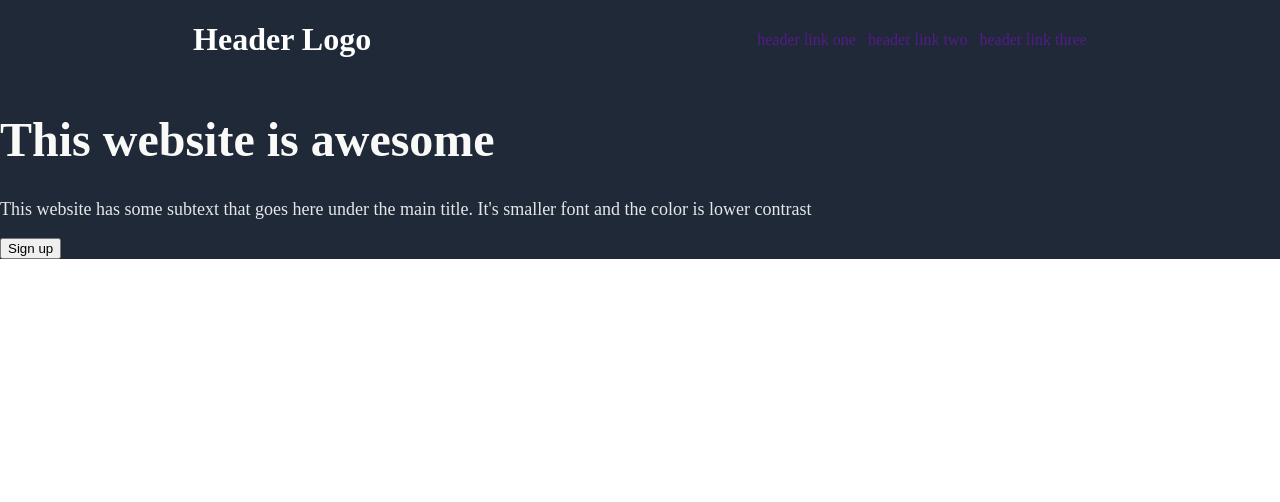
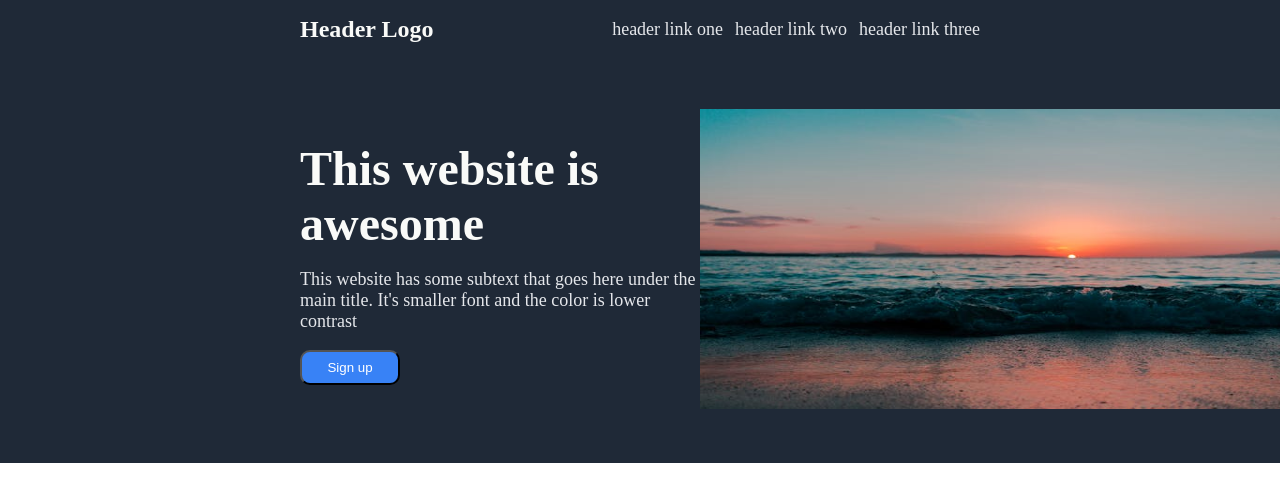
Before and after one commit to Eli1058/landing-page, a plain HTML site: page index.html in a window 1280 px wide. Drawn offline with Linux system fonts and the light colour scheme.

Commit message:
Reorganize and upate first section of page
Completely restructured first section html
Changed styles.css to more accurately refelct target design.
Added images folder and one image.

```diff
--- a/index.html
+++ b/index.html
@@ -8,24 +8,31 @@
 
     <body>
         <div class="sections-container">
-            <div class="header">
-                <h1>Header Logo</h1>
-                <ul>
-                    <li><a href="">header link one</a></li>
-                    <li><a href="">header link two</a></li>
-                    <li><a href="">header link three</a></li>
-                </ul>
-            </div>
+            <div class="section-1">
+                <div class="header">
+                    <h1 class="logo">Header Logo</h1>
+                    <ul class="secondary-text">
+                        <li><a>header link one</a></li>
+                        <li><a>header link two</a></li>
+                        <li><a>header link three</a></li>
+                    </ul>
+                </div>
 
-            <div class="section-1">
-                <h1 id="main-text">This website is awesome</h1>
-                <p id="secondary-text">
-                    This website has some subtext that goes here
-                    under the main title. It's smaller font and
-                    the color is lower contrast
-                </p>
-                <button>Sign up</button>
-                <img>
+                <div class="container-1">
+                    <div class=container-2>
+                        <h1 class="main-text">This website is awesome</h1>
+                        <p class="secondary-text">
+                            This website has some subtext that goes here under
+                            the main title. It's smaller font and the color
+                            is lower contrast
+                        </p>
+                        <button>Sign up</button>
+                    </div>
+                    <div class="sunset-container">
+                        <img class="sunset" src="images/pexels-jayson-delos-santos-1139541.jpg" alt="Sunset over a sandy beach.">
+                    </div>
+                </div>
+
             </div>
 
             <div class="section-2">
--- a/styles.css
+++ b/styles.css
@@ -12,20 +12,13 @@ body{
     flex-direction: column;
 }
 
-.header{
-    display: flex;
-    background-color:#1F2937;
-    color: white;
-    justify-content: space-around;
-    align-items: center;
-}
+
 
 ul{
     display: flex;
     list-style-type: none;
     gap: 12px;
     margin: 0;
-    padding: 0;
 }
 
 a{
@@ -33,7 +26,48 @@ a{
 }
 
 .section-1{
+    display: flex;
+    flex-flow: column wrap;
+    padding: 0px 300px;
     background-color: #1F2937;
+}
+
+.header{
+    display: flex;
+    align-items: center;
+    justify-content: space-between;
+}
+
+.logo{
+    font-size: 24px;
+    color:#F9FAF8
+}
+
+.container-1{
+    display:flex;
+    flex-flow: column wrap;
+    align-content: space-between;
+    max-height: 350px;
+    margin: 50px 0px;
+}
+
+.sunset{
+    height: 300px;
+    width: 600px;
+}
+
+.container-2{
+    display: flex;
+    flex-flow: column wrap;
+    max-width: 400px;
+}
+
+button{
+    background-color: #3882F6;
+    color: white;
+    border-radius: 10px;
+    width: 100px;
+    padding: 8px;
 }
 
 .section-2{
@@ -44,13 +78,15 @@ a{
     background-color: #E5E7EB;
 }
 
-#main-text{
+.main-text{
     font-size: 48px;
     font-weight: bolder;
     color: #F9FAF8;
+    margin-bottom: 0px;
 }
 
-#secondary-text{
+.secondary-text,
+li{
     font-size: 18px;
     color: #E5E7EB
 }
```
Also changed, not shown: images/pexels-jayson-delos-santos-1139541.jpg (added).
